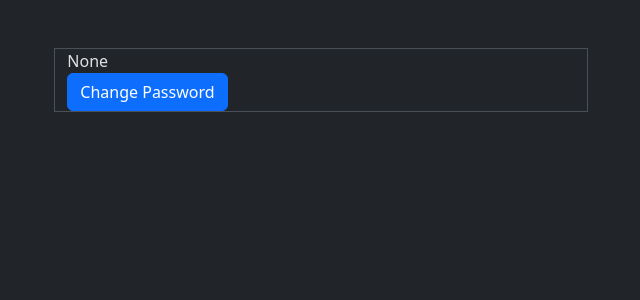
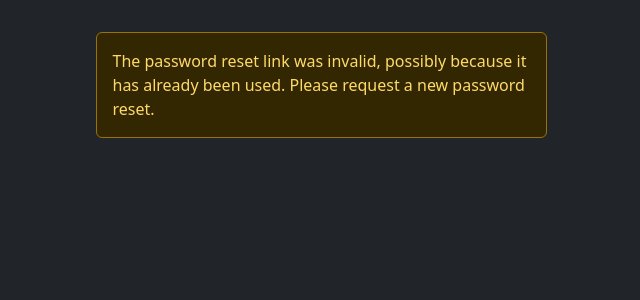
Before and after one commit to Abhigyan0202/Django-Project, a Django app: page /app/reset/1/1/ in a window 1280 px wide. Shown: the part 56-356 px from the top of the page, without its empty margins (319-959 px from the left). Run offline with Django 5.2, Linux system fonts and the light colour scheme.

Commit message:
Made changes to login, password reset view

```diff
--- a/app/forms.py
+++ b/app/forms.py
@@ -2,7 +2,6 @@ from django import forms
 from .models import *
 
 class SignUpForm(forms.Form):
-    username = forms.CharField()
     email = forms.EmailField()
     password = forms.CharField(widget=forms.PasswordInput(attrs={
         'class': 'login__input'
@@ -10,7 +9,7 @@ class SignUpForm(forms.Form):
 
 
 class LoginForm(forms.Form):
-    username = forms.CharField()
+    email = forms.EmailField()
     password = forms.CharField(widget=forms.PasswordInput)
 
 class PostForm(forms.ModelForm):
--- a/app/models.py
+++ b/app/models.py
@@ -1,11 +1,14 @@
+import datetime
 from django.db import models
 from django.contrib.auth.models import User
+from django.forms import DateTimeField
 # Create your models here.
 class Post(models.Model):
     heading = models.CharField(max_length=128)
     content = models.TextField(max_length=2048)
     user = models.ForeignKey(User,on_delete=models.CASCADE,related_name='posts')
     likes = models.ManyToManyField(User,through='Like',related_name='liked_posts')
+    created = models.DateTimeField(auto_now=True)
     def __str__(self):
         if len(self.content) <= 200:
             return self.content
@@ -15,7 +18,7 @@ class Comment(models.Model):
     post = models.ForeignKey(Post,on_delete=models.CASCADE,related_name='comments')
     user = models.ForeignKey(User,on_delete=models.CASCADE,related_name="comments")
     content = models.TextField(max_length=512)
-
+    created = models.DateTimeField(auto_now=True)
     def __str__(self):
         return f'{self.post} {self.content[:20]}'
 
--- a/app/static/js/like.js
+++ b/app/static/js/like.js
@@ -3,8 +3,8 @@ document.querySelectorAll('button').forEach((b) => {
         fetch(`/app/like/${b.dataset.id}`)
         .then(response => response.json())
         .then(data => {
-            let d = document.getElementById(`like_counter_${b.dataset.id}`)
-            d.innerText = data.likes
+            let d = document.getElementById(`like_counter_${b.dataset.id}`);
+            d.innerText = `Likes: ${data.likes}`;
             if(data.flag==='remove') b.innerHTML = `<i class="bi bi-hand-thumbs-up" style="font-size: 1.5rem; color: cornflowerblue;"></i>`;
             else b.innerHTML = `<i class="bi bi-hand-thumbs-up-fill" style="font-size: 1.5rem; color: cornflowerblue;"></i>`
         })
--- a/app/templates/app/posts.html
+++ b/app/templates/app/posts.html
@@ -59,7 +59,7 @@
             <p class="mt-2 text-break">
                 {{post.content}}
             </p>
-            <div class="container" id="like_counter_{{post.id}}"> {{post.likes.count}}</div>
+            <div class="container" id="like_counter_{{post.id}}">Likes: {{post.likes.count}}</div>
             <div class="d-flex justify-content-between mt-2">
                 {%if user.is_authenticated %}
                 {% if user in post.likes.all %}
--- a/app/templates/app/userprofile.html
+++ b/app/templates/app/userprofile.html
@@ -14,8 +14,8 @@
                     <input type="file" id="id_pfp" name="pfp" accept="image/*">
                 </div>
                 <div class="col-6 border m-3">
-                    <label class="form-label"  for="id_username1">Username:</label>
-                    <input type="text" class="form-control"  name="username" id="id_username1" row="30" value="{{user.username}}" autocomplete="off">
+                    <label class="form-label"  for="id_username">Username:</label>
+                    <input type="text" class="form-control"  name="username" id="id_username" row="30" value="{{user.username}}" autocomplete="off">
                     <label class="form-label"  for="id_description">Description:</label>
                     <textarea class="form-control"  name="description" id="id_description" row="30" >{{user.userprofile.description}}</textarea>
                 </div>
--- a/app/templates/users/password_reset_confirm.html
+++ b/app/templates/users/password_reset_confirm.html
@@ -1,56 +1,118 @@
 {% extends "app/form.html" %}
+{% block title %} Password Reset {% endblock title%}
+{% block body %}
+    <div class="form-content my-3 p-3">
+        <div class="container">
+            <div class="row justify-content-center">
+                <div class="col-lg-5">
+                    {% if validlink %}
+                        <div class="card shadow-lg border-0 rounded-lg mt-0 mb-3">
+                            <div class="card-header justify-content-center">
+                              <h3 class="font-weight-light my-4 text-center">Reset Your Password</h3>
+                            </div>
+                            {% if form.errors %}
+                                <div class="text-danger" id="perror" role="alert">
+                                    <div id="form_errors">
+                                        {% for key, value in form.errors.items %}
+                                            <strong>{{ value }}</strong>
+                                        {% endfor %}
+                                    </div>
+                                </div>
+                            {% endif %}
 
-{% block body %}
-<div class="container mt-5 col-lg-5 col-md-auto col-sm-auto border ">
-  <form method="post">
-    {%csrf_token%}
-    {{form}}
+                            <div class="card-body">
+                                <form method="POST">
+                                    {% csrf_token %}
+                                    <div class="form-row">
+                                        <div class="col-md-10 offset-md-1">
+                                            <div class="form-group">
+                                                <label class="small mb-1" for="id_new_password1">New Password</label>
+                                                <input type="password" name="new_password1" autocomplete="new-password"
+                                                       class="form-control" required id="id_new_password1"
+                                                       placeholder="Enter password"/>
+                                                  <button class="btn btn-outline-secondary" id='bt1' type="button" onmouseover="getTp1()" onmouseout="getPassp1()">
+                                                    <i class="bi bi-eye-slash-fill"></i>
+                                                  </button>
+                                            </div>
+                                        </div>
+                                    </div>
+                                    <div class="form-row">
+                                        <div class="col-md-10 offset-md-1">
+                                            <div class="form-group">
+                                                <label class="small mb-1" for="id_new_password2">New Password Confirmation</label>
+                                                <input type="password" name="new_password2" autocomplete="new-password"
+                                                       required id="id_new_password2" class="form-control"
+                                                       placeholder="Confirm password"/>
+                                            </div>
+                                            <button class="btn btn-outline-secondary" id='bt2' type="button" onmouseover="getTp2()" onmouseout="getPassp2()">
+                                              <i class="bi bi-eye-slash-fill"></i>
+                                            </button>
+                                        </div>
+                                    </div>
+
+                                    <div class="form-row">
+                                        <div class="col-md-10 offset-md-1">
+                                            <div class="form-group mt-0 mb-1">
                                                 <br>
-    <input type="submit" class="btn btn-primary" value="Change Password">
+                                                <button type="submit" class="col-md-12 btn btn-primary" id="reset">Reset Password</button>
+                                            </div>
+                                        </div>
+                                    </div>
                                 </form>
                             </div>
-   <!--
-    <div class="container mt-5 col-lg-5 col-md-auto col-sm-auto border ">
-        <form  method="post" >
-            {% csrf_token%}
-            <div class="mb-3">
-                <label for="id_new_password1" class="form-label">New Password:</label>
-                <input id="id_new_password1" class="form-control" type="password" name="new_password1" autocomplete="new-password" required="">
                         </div>
-            <button class="btn btn-outline-secondary" id='bt1' type="button" >
-                <i class="bi bi-eye-slash-fill"></i>
-            </button>
-            <div class="mb-3">
-                <label for="id_new_password2" class="form-label">New Password Confirmation:</label>
-                <input id="id_new_password2" class="form-control" type="password" name="new_password2" autocomplete="new-password" required="">
+                    {% else %}
+                    <div class="alert alert-warning">
+                        The password reset link was invalid, possibly because it has already been used.
+                        Please request a new password reset.
                     </div>
-            <button class="btn btn-outline-secondary" id='bt2' type="button" >
-              <i class="bi bi-eye-slash-fill"></i>
-          </button>
-          <br><br>
-            <input type="submit" class="btn btn-primary" value="Reset">
-          </form>
-          <br>
+                    {% endif %}
                 </div>
-  -->
-    <script>
-        let password1 = document.getElementById('id_new_password1');
-        let password2 = document.getElementById('id_new_password2');
-        let bt1 = document.getElementById('bt1');
-        let bt2 = document.getElementById('bt2');
-        function getPassword(b,p){
-          b.innerHTML = `<i class="bi bi-eye-slash-fill"></i>`;
-          p.type = 'password';
+            </div>
+        </div>
+    </div>
+
+    <script defer>
+      var p1 = document.getElementById('id_new_password1')
+      var p2 = document.getElementById('id_new_password2')
+      function getTp1(){
+        let bt = document.getElementById('bt1');
+        bt.innerHTML =  `<i class="bi bi-eye-fill"></i>`;
+        p1.type = 'text';
       }
-        function getText(b,p){
-          b.innerHTML = `<i class="bi bi-eye-fill"></i>`;
-          p.type = 'text';
+      function getPassp1(){
+        let bt = document.getElementById('bt1');
+        bt.innerHTML =  `<i class="bi bi-eye-slash-fill"></i>`;
+        p1.type = 'password';
       }
-        bt1.onmouseover = () => getText(bt1,password1);
-        bt2.onmouseover = () => getText(bt2,password2);
-        bt1.onmouseout = () => getPassword(bt1,password1);
-        bt2.onmouseout = () => getPassword(bt2,password2);
+      function getTp2(){
+        let bt = document.getElementById('bt2');
+        bt.innerHTML =  `<i class="bi bi-eye-fill"></i>`;
+        p2.type = 'text';
+      }
+      function getPassp2(){
+        let bt = document.getElementById('bt2');
+        bt.innerHTML =  `<i class="bi bi-eye-slash-fill"></i>`;
+        p2.type = 'password';
+      }
+    document.addEventListener('DOMContentLoaded', function() {
+    const form = document.querySelector('form');
+    const password = document.querySelector('#id_new_password2');
+    form.addEventListener('submit', function(e) {
+      //Need to fix regex
+        let regex = /^(?=.*?[A-Z])(?=.*?[a-z])(?=.*?[0-9])(?=.*?[#?!@$%^&*-]).{8,}$/;
+        let pvalue = password.value;
+        if(regex.test(pvalue)){
 
+        }else {
+          let error = document.querySelector('#perror');
+          error.innerText = `Password must contain one lowercase letter, one uppercase letter, one special symbol and be atleast 8 characters long`;
+          e.preventDefault();
+        }
+
+    })
+  })
 
     </script>
-{% endblock body %}
+
+{% endblock %}
```
Also changed, not shown: app/templates/app/home.html (+1 -7 lines), app/templates/app/login.html (+9 -4 lines), app/templates/app/signup.html (+1 -13 lines), app/views.py (+44 -15 lines), db.sqlite3, media/close.png (deleted), media/eye-slash.svg (deleted), media/open.jpg (deleted), media/profile_pics/d7d884b2aca81ee0b273d81d4e443f5f.jpg (deleted), media/profile_pics/default.jpg. Lines whose indentation alone changed are shown as unchanged.
